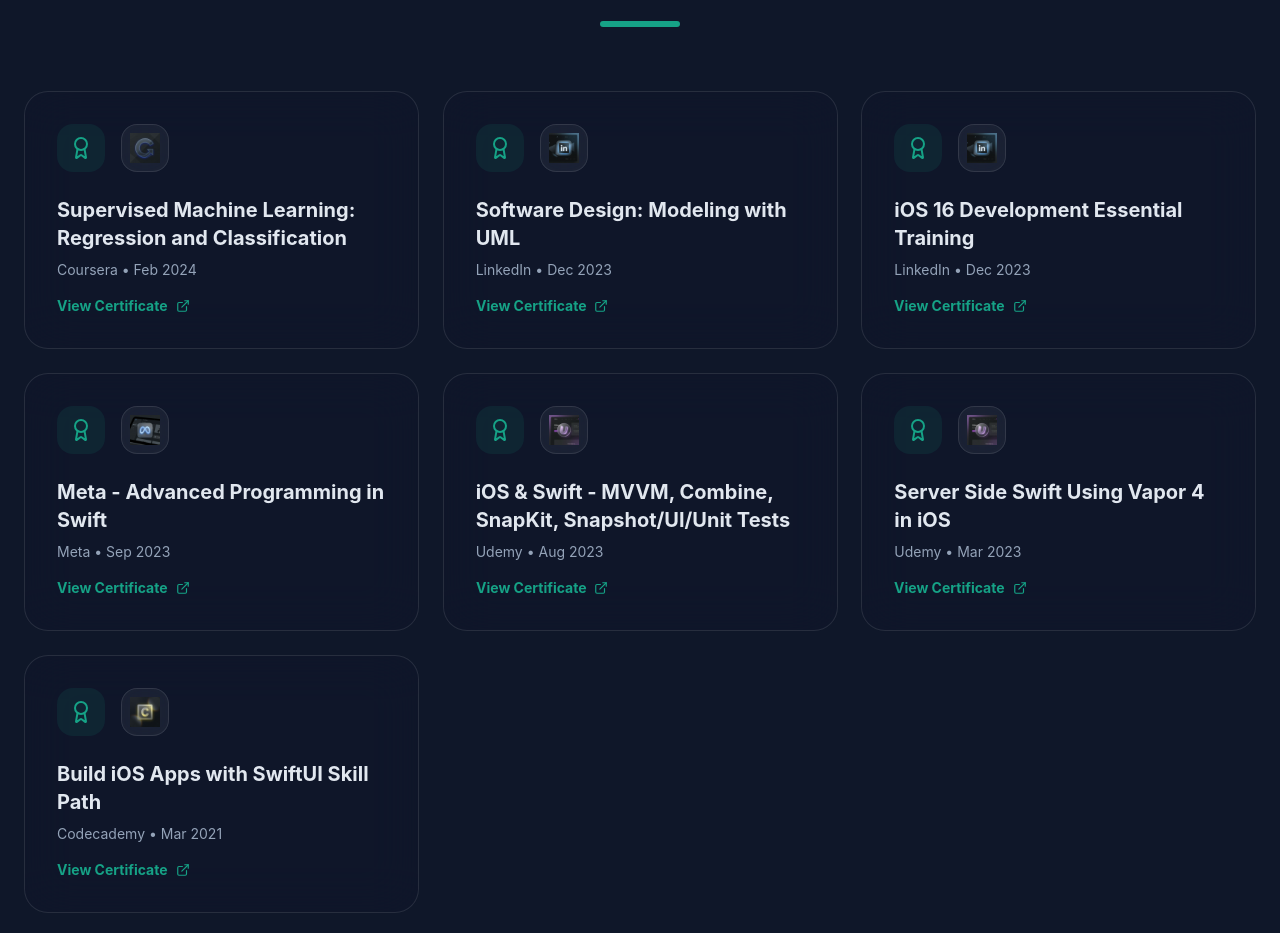
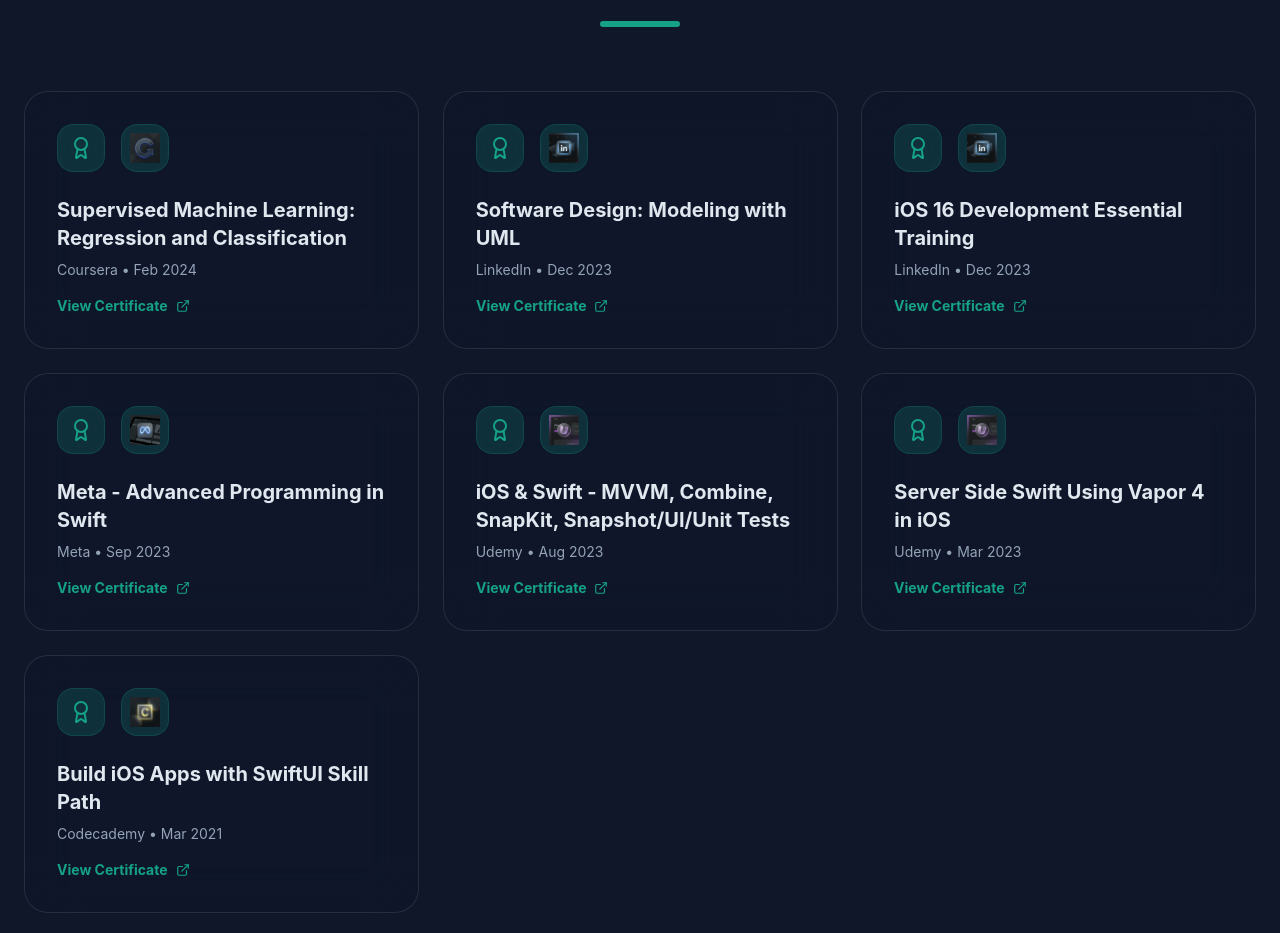
Before and after one commit to RMehdid/raynexfolio, a React (Vite) app: page / in a window 1280 px wide. Shown: the part 3849-4782 px from the top of the page. Built offline with nearby package versions, Linux system fonts and the light colour scheme.

Commit message:
style(certificates): apply enhanced glowing theme to certificate icons

```diff
--- a/src/components/sections/Certificates.tsx
+++ b/src/components/sections/Certificates.tsx
@@ -83,10 +83,10 @@
             >
               <div>
                 <div className="flex items-center gap-4 mb-6">
-                  <div className="w-12 h-12 rounded-2xl bg-primary/10 flex items-center justify-center text-primary group-hover:scale-110 transition-transform">
+                  <div className="w-12 h-12 rounded-2xl bg-primary/20 backdrop-blur-md border border-primary/20 flex items-center justify-center text-primary group-hover:scale-110 transition-transform shadow-glow hover:animate-glow">
                     <Award size={24} />
                   </div>
-                  <div className="w-12 h-12 rounded-2xl bg-white/5 backdrop-blur-md border border-white/10 flex items-center justify-center overflow-hidden p-2 group-hover:scale-110 transition-transform">
+                  <div className="w-12 h-12 rounded-2xl bg-primary/20 backdrop-blur-md border border-primary/20 flex items-center justify-center overflow-hidden p-2 group-hover:scale-110 transition-transform shadow-glow hover:animate-glow">
                     <img src={cert.logo} alt={cert.issuer} className="w-full h-full object-contain" />
                   </div>
                 </div>
```
